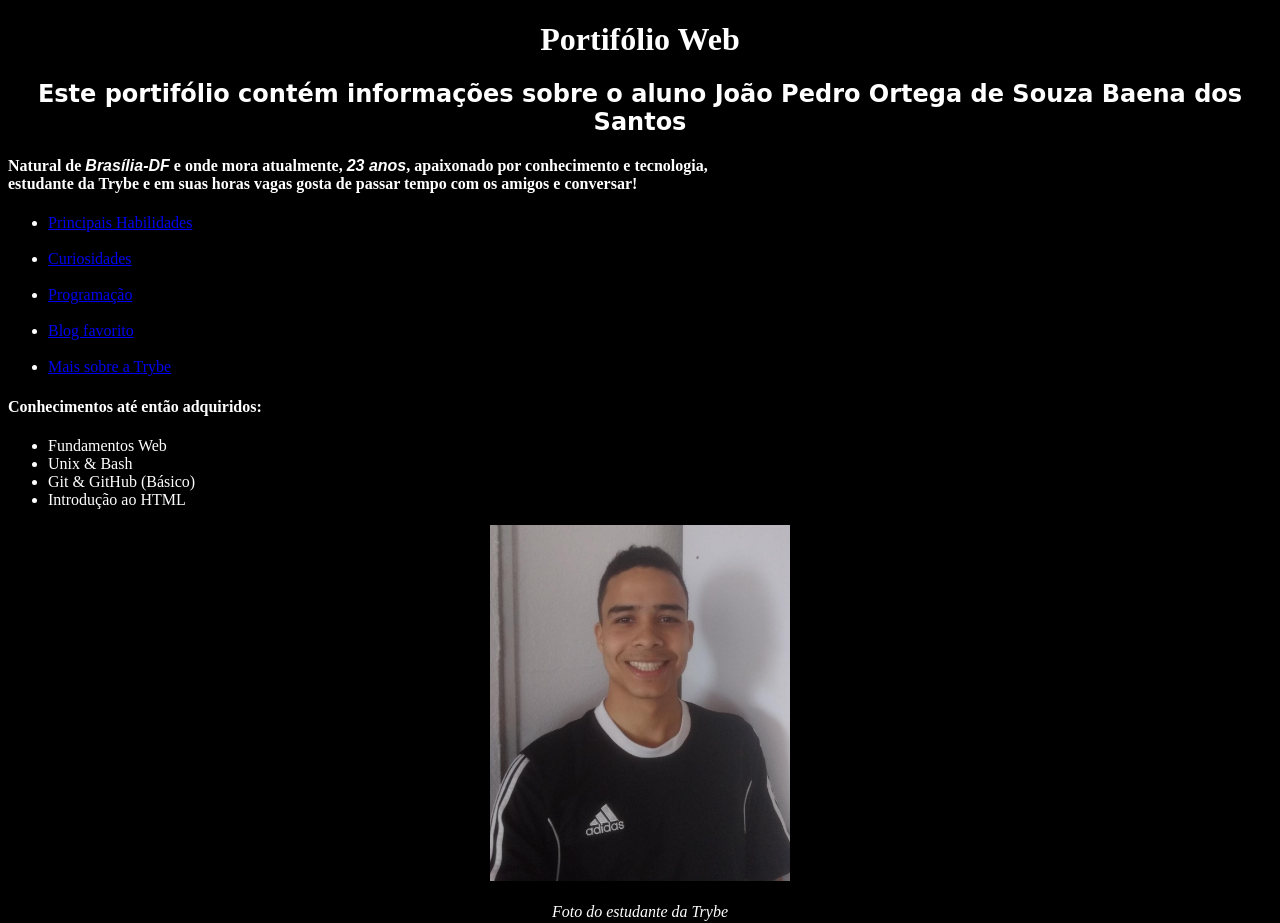
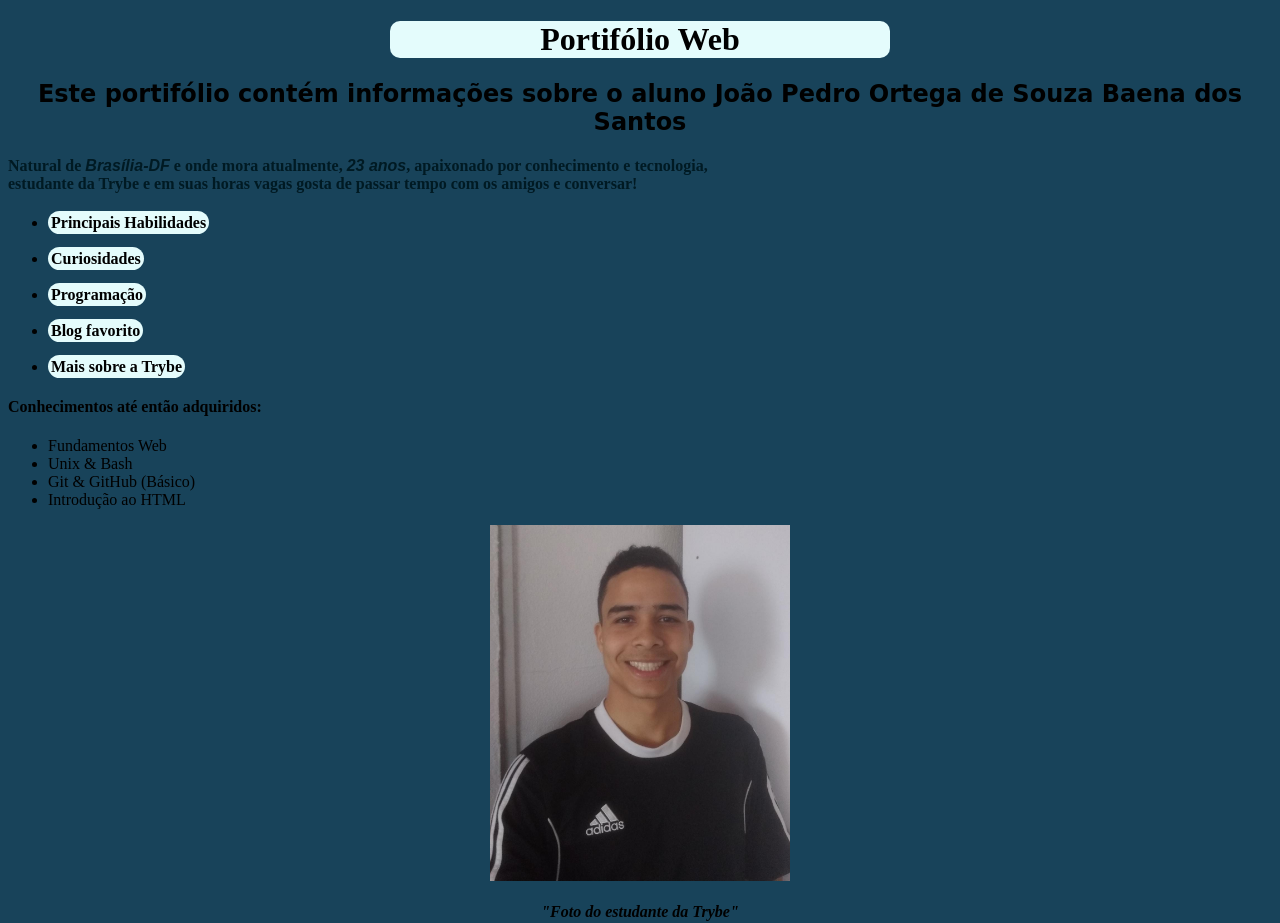
Before and after one commit to Joao-Ortega/Joao-Ortega.github.io, a plain HTML site: page index.html in a window 1280 px wide. Shown: the top 923 px of the page. Drawn offline with Linux system fonts and the light colour scheme.

Commit message:
Adiciona boxes na primeira lista

```diff
--- a/index.html
+++ b/index.html
@@ -4,50 +4,85 @@
     <meta charset="UTF-8">
     <title>Portifólio Ortega</title>
     <style>
+        .button {
+            margin-left: auto;
+            margin-right: auto;
+            text-align: center;
+            width: 500px;
+            color:#000000;
+            background-color:#E4FCFC;
+            border-radius: 10px;
+        }
         .subtitlefont {
             font-family:'Indie Flower', cursive;
+            color: #000000;
         }
         .description {
             font-family:'PT Serif', serif;
+            color:#001A23;
         }
         body {
-            background-color:#000000;
-            color: white;
+            background-color:#18435A;
+            color:#000000;
         }
         .countryAndAgeFont {
             font-family:'Rajdhani', sans-serif;
         }
-        .size1 {
-            font-size: 20px;
+        #principalHabilities {
+            color:#000000;
+            text-decoration: none;
+            background-color: #E4FCFC;
+            padding:3px 3px;
+            border-radius: 100px;
         }
-        .size2 {
-            font-size: 25px;
+        #curiosities {
+            color: #000000;
+            text-decoration: none;
+            background-color: #E4FCFC;
+            padding:3px 3px;
+            border-radius: 100px;
         }
-        .size3 {
-            font-size: 30px;
+        #programming {
+            color: #000000;
+            text-decoration: none;
+            background-color: #E4FCFC;
+            padding:3px 3px;
+            border-radius: 100px;
         }
-        .size4 {
-            font-size: 30px;
+        #favoriteBlog {
+            color: #000000;
+            text-decoration: none;
+            background-color: #E4FCFC;
+            padding:3px 3px;
+            border-radius: 100px;
+        }
+        #aboutTrybe {
+            color: #000000;
+            text-decoration: none;
+            background-color: #E4FCFC;
+            padding:3px 3px;
+            border-radius: 100px;
+        }
         }
     </style>
 </head>
 <body>
-    <h1><center>Portifólio Web</center></h1>
+    <h1 class="button">Portifólio Web</h1>
     <center><h2 class="subtitlefont">Este portifólio contém informações sobre o aluno João Pedro Ortega de Souza Baena dos Santos</h2></center>
         <h4 class="description">Natural de <em class="countryAndAgeFont">Brasília-DF</em> e onde mora atualmente, <em class="countryAndAgeFont">23 anos</em>, apaixonado por conhecimento e tecnologia,<br> estudante da Trybe e em suas horas vagas gosta de passar tempo com os amigos e conversar! </h4>
 
-        <ul><li><a href="#habilidades">Principais Habilidades</a></li><br>
-            <li><a href="#curiosidades">Curiosidades</a></li><br>
-            <li><a href="#programacao">Programação</a></li><br>
-            <li><a href="https://blog.geekhunter.com.br/?utm_medium=email&_hsmi=138358675&_hsenc=p2ANqtz-_dslrAjdvBB7oZiNFi5ndu9O2UFd7ljX_A7-7oX6ec-KGZtb5vNy-29UQZBvEJ6r_16Kg1lP3YmWYkJ9-aGMsU-zGcvssrhz98tjEHZwqdJXMLjLM&utm_content=138358675&utm_source=hs_automation"target="_blank">Blog favorito</a></li><br>
-            <li><a href="#trybe">Mais sobre a Trybe</a></li></ul>
+        <ul><li><strong><a href="#habilidades" id="principalHabilities">Principais Habilidades</a></strong></li><br>
+            <li><strong><a href="#curiosidades" id="curiosities">Curiosidades</a></strong></li><br>
+            <li><strong><a href="#programacao" id="programming">Programação</a></strong></li><br>
+            <li><strong><a href="https://blog.geekhunter.com.br/?utm_medium=email&_hsmi=138358675&_hsenc=p2ANqtz-_dslrAjdvBB7oZiNFi5ndu9O2UFd7ljX_A7-7oX6ec-KGZtb5vNy-29UQZBvEJ6r_16Kg1lP3YmWYkJ9-aGMsU-zGcvssrhz98tjEHZwqdJXMLjLM&utm_content=138358675&utm_source=hs_automation"target="_blank" id="favoriteBlog">Blog favorito</a></strong></li><br>
+            <li><strong><a href="#trybe" id="aboutTrybe">Mais sobre a Trybe</a></strong></li></ul>
 
             <h4> Conhecimentos até então adquiridos: </h4>
         <ul><li>Fundamentos Web</li>
             <li>Unix & Bash</li>
             <li>Git & GitHub (Básico)</li>
             <li>Introdução ao HTML</li></ul>
-        <center><img id="foto"src="JPOSBS.jpeg"width="300px"alt="Foto do aluno João Pedro Ortega"></center><br><center><em>Foto do estudante da Trybe</center></em><br>
+        <center><img id="foto"src="JPOSBS.jpeg"width="300px"alt="Foto do aluno João Pedro Ortega"></center><br><center><strong><em>"Foto do estudante da Trybe"</strong></em></center><br>
 
         <hr>
         <hr>
```
